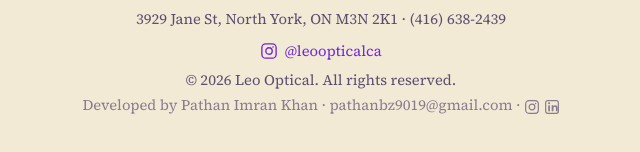
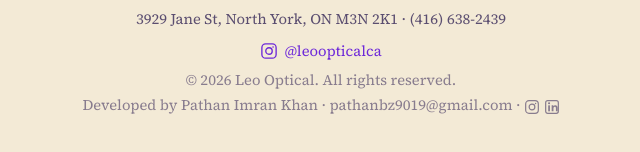
Before and after one commit to leooptical2005/leo-optical, a plain HTML site: page index.html in a window 1280 px wide. Shown: the part 9209-9361 px from the top of the page, 319-959 px from the left. Drawn offline with Linux system fonts and the light colour scheme.

Commit message:
Update styles.css

```diff
--- a/styles.css
+++ b/styles.css
@@ -328,7 +328,8 @@ a { color: inherit; }
 .footer__brand { font-family: var(--font-display); font-weight: 600; color: var(--ink); display: flex; align-items: center; justify-content: center; gap: 0.5rem; margin-bottom: 0.85rem; font-size: 1.05rem; }
 .footer__logo-img { height: 34px; width: auto; display: block; }
 .footer p { margin: 0.3rem 0; font-size: 0.92rem; }
-.footer__credit { font-size: 0.8rem; opacity: 0.7; margin-top: 1rem; }
+.footer__copyright { font-size: 0.8rem; opacity: 0.7; margin-top: 1.5rem; }
+.footer__credit { font-size: 0.8rem; opacity: 0.7; margin-top: 0.35rem; }
 .footer__credit a { color: inherit; text-decoration: none; transition: color 0.2s ease; }
 .footer__credit a:hover { color: var(--gold-deep); }
 .footer__credit-icon { display: inline-flex; align-items: center; vertical-align: middle; }
```
